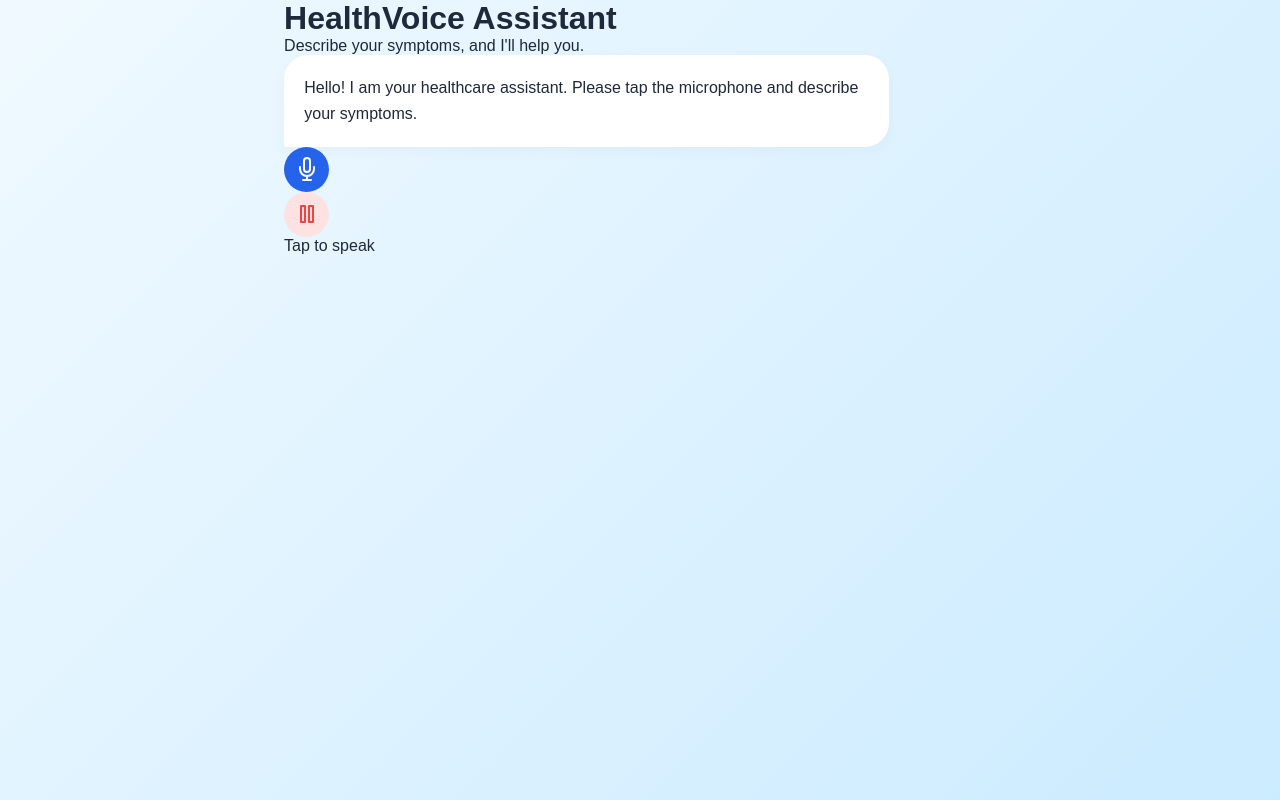
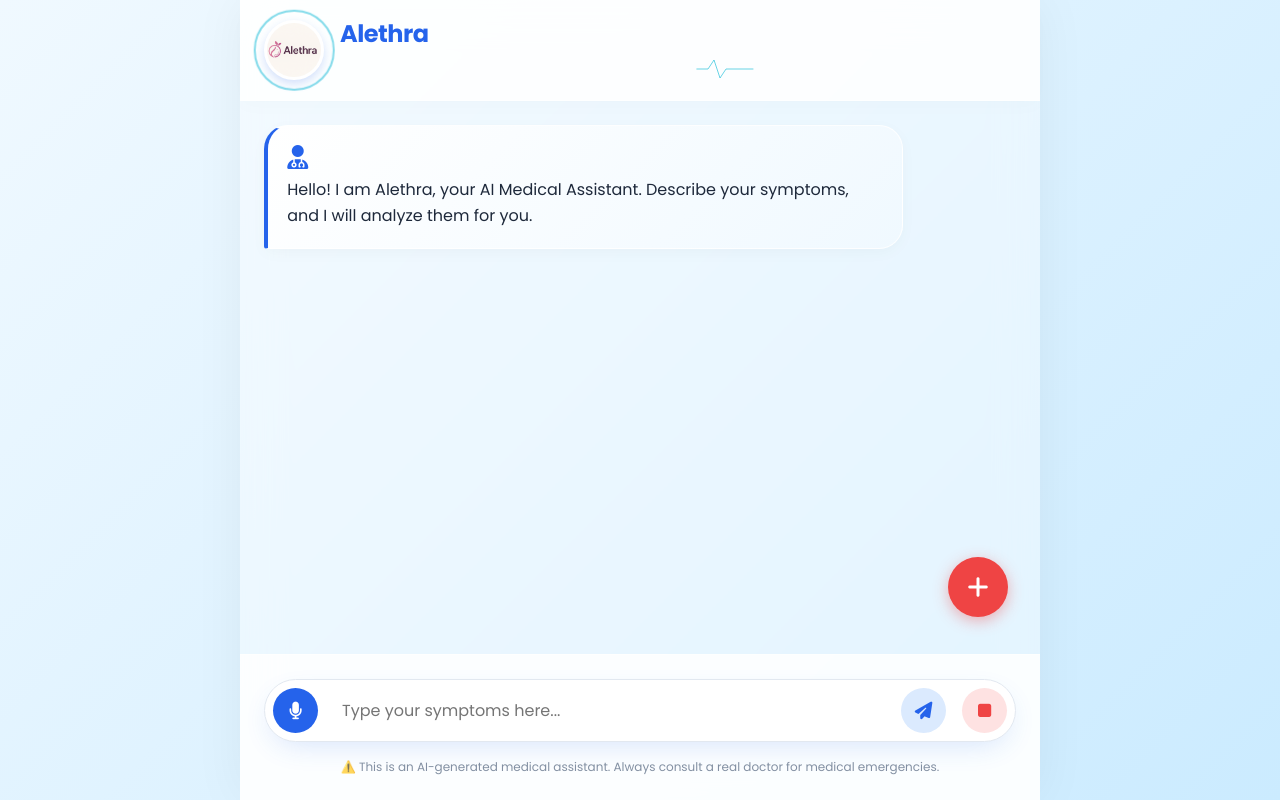
Before and after one commit to akhilesh53890-commits/voicebot, a Flask app: page / in a window 1280 px wide. Run offline with Flask 3, Linux system fonts and the light colour scheme.

Commit message:
Rebrand to Alethra: Added Maps and Emergency Button

```diff
--- a/templates/index.html
+++ b/templates/index.html
@@ -4,51 +4,93 @@
 <head>
     <meta charset="UTF-8">
     <meta name="viewport" content="width=device-width, initial-scale=1.0">
-    <title>Healthcare Symptom Checker</title>
+    <title>Alethra</title>
     <link rel="stylesheet" href="{{ url_for('static', filename='style.css') }}">
     <link rel="preconnect" href="https://fonts.googleapis.com">
     <link rel="preconnect" href="https://fonts.gstatic.com" crossorigin>
-    <link href="https://fonts.googleapis.com/css2?family=Outfit:wght@300;400;600&display=swap" rel="stylesheet">
+    <link href="https://fonts.googleapis.com/css2?family=Poppins:wght@300;400;500;600;700&display=swap"
+        rel="stylesheet">
+    <link rel="stylesheet" href="https://cdnjs.cloudflare.com/ajax/libs/font-awesome/6.4.0/css/all.min.css">
 </head>
 
 <body>
-    <div class="container">
-        <header>
-            <h1><span class="highlight">Health</span>Voice Assistant</h1>
-            <p>Describe your symptoms, and I'll help you.</p>
+    <div class="app-container">
+        <!-- Header with EKG Animation -->
+        <header class="main-header">
+            <div class="logo-container">
+                <div class="doctor-avatar">
+                    <img src="{{ url_for('static', filename='alethra_logo.png') }}" alt="Alethra AI"
+                        onerror="this.src='https://cdn-icons-png.flaticon.com/512/3774/3774299.png'">
+                    <div class="pulse-ring"></div>
+                </div>
+                <div class="title-container">
+                    <h1>Alethra</h1>
+                    <div class="ekg-line">
+                        <svg viewBox="0 0 500 100" class="ekg-svg">
+                            <polyline
+                                points="0,50 100,50 120,20 140,80 160,50 200,50 220,10 240,90 260,50 350,50 370,20 390,80 410,50 500,50" />
+                        </svg>
+                    </div>
+                </div>
+            </div>
         </header>
 
-        <main>
-            <div id="chat-history" class="chat-history">
-                <div class="message bot-message">
-                    Hello! I am your healthcare assistant. Please tap the microphone and describe your symptoms.
+        <!-- Main Chat Area -->
+        <main class="chat-area" id="chat-history">
+            <div class="message bot-message welcome-card">
+                <div class="message-content">
+                    <i class="fa-solid fa-user-doctor doctor-icon"></i>
+                    <p>Hello! I am Alethra, your AI Medical Assistant. Describe your symptoms, and I will analyze them
+                        for you.</p>
                 </div>
             </div>
+        </main>
 
-            <div class="controls">
-                <div class="button-group">
-                    <button id="mic-btn" class="mic-btn" title="Speak">
-                        <svg xmlns="http://www.w3.org/2000/svg" width="24" height="24" viewBox="0 0 24 24" fill="none"
-                            stroke="currentColor" stroke-width="2" stroke-linecap="round" stroke-linejoin="round">
-                            <path d="M12 1a3 3 0 0 0-3 3v8a3 3 0 0 0 6 0V4a3 3 0 0 0-3-3z"></path>
-                            <path d="M19 10v2a7 7 0 0 1-14 0v-2"></path>
-                            <line x1="12" y1="19" x2="12" y2="23"></line>
-                            <line x1="8" y1="23" x2="16" y2="23"></line>
-                        </svg>
-                    </button>
-                    <button id="stop-btn" class="stop-btn" title="Stop Voice">
-                        <svg xmlns="http://www.w3.org/2000/svg" width="24" height="24" viewBox="0 0 24 24" fill="none"
-                            stroke="currentColor" stroke-width="2" stroke-linecap="round" stroke-linejoin="round">
-                            <rect x="6" y="4" width="4" height="16"></rect>
-                            <rect x="14" y="4" width="4" height="16"></rect>
-                        </svg>
-                    </button>
-                </div>
-                <div id="status" class="status">Tap to speak</div>
+        <!-- Typing Indicator (Hidden by default) -->
+        <div id="typing-indicator" class="typing-indicator hidden">
+            <span>Alethra is analyzing...</span>
+            <div class="dots">
+                <div class="dot"></div>
+                <div class="dot"></div>
+                <div class="dot"></div>
             </div>
-        </main>
+        </div>
+
+        <!-- Bottom Controls -->
+        <footer class="input-area">
+            <div class="input-wrapper">
+                <button id="mic-btn" class="mic-btn" title="Speak Symptoms">
+                    <i class="fa-solid fa-microphone"></i>
+                    <div class="mic-waves"></div>
+                </button>
+
+                <input type="text" id="text-input" placeholder="Type your symptoms here..." autocomplete="off">
+
+                <button id="send-btn" class="send-btn" title="Send">
+                    <i class="fa-solid fa-paper-plane"></i>
+                </button>
+
+                <button id="stop-btn" class="stop-btn" title="Stop Voice">
+                    <i class="fa-solid fa-stop"></i>
+                </button>
+            </div>
+            <p class="safety-warning">⚠️ This is an AI-generated medical assistant. Always consult a real doctor for
+                medical emergencies.</p>
+        </footer>
+
+        <!-- Floating Emergency Button -->
+        <div class="emergency-fab-container">
+            <div id="emergency-menu" class="emergency-menu hidden">
+                <a href="tel:112" class="emergency-item"><i class="fa-solid fa-phone"></i> Call 112 (General)</a>
+                <a href="tel:911" class="emergency-item"><i class="fa-solid fa-ambulance"></i> Call 911 (Emergency)</a>
+            </div>
+            <button id="emergency-btn" class="emergency-fab" title="Emergency Contacts">
+                <i class="fa-solid fa-plus"></i>
+            </button>
+        </div>
     </div>
 
+    <script src="{{ url_for('static', filename='medical_logic.js') }}"></script>
     <script src="{{ url_for('static', filename='script.js') }}"></script>
 </body>
 
```
